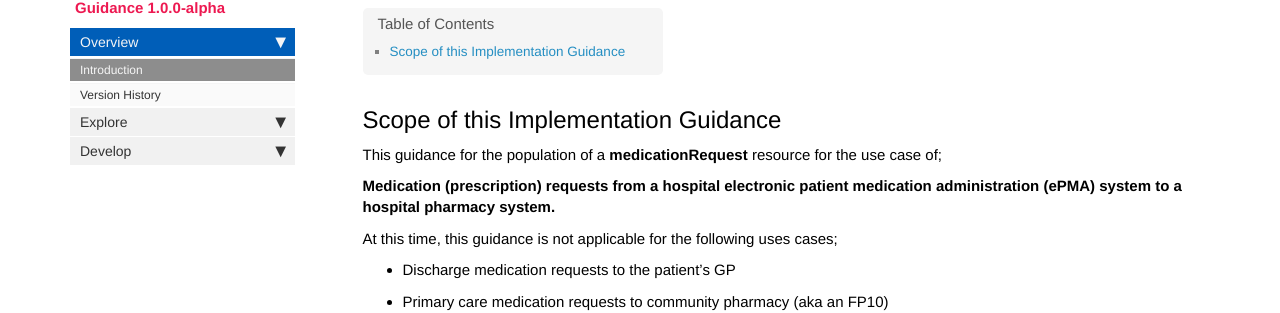
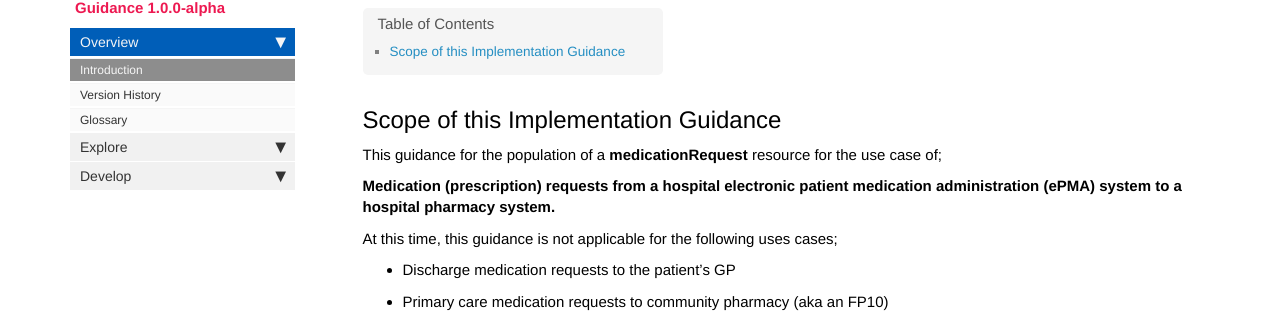
Before and after one commit to nhsconnect/FHIR-ePMA-Implementation, a Jekyll site: the page built from index.md, in a window 1280 px wide. Shown: the part 206-519 px from the top of the page. Built offline with Jekyll 4.4.1, drawn with Linux system fonts in a browser that asks for light colours; nearby versions of some CDN libraries; comment, search, counter and statistics services are not loaded.

Commit message:
Add files via upload

```diff
--- a/_data/sidebars/overview_sidebar.yml
+++ b/_data/sidebars/overview_sidebar.yml
@@ -14,6 +14,9 @@ entries:
       type: homepage
     - title: Version History
       url: /overview_versions.html
+      output: web
+    - title: Glossary
+      url: /overview_glossary.html
       output: web
 
   - title: Explore
```
